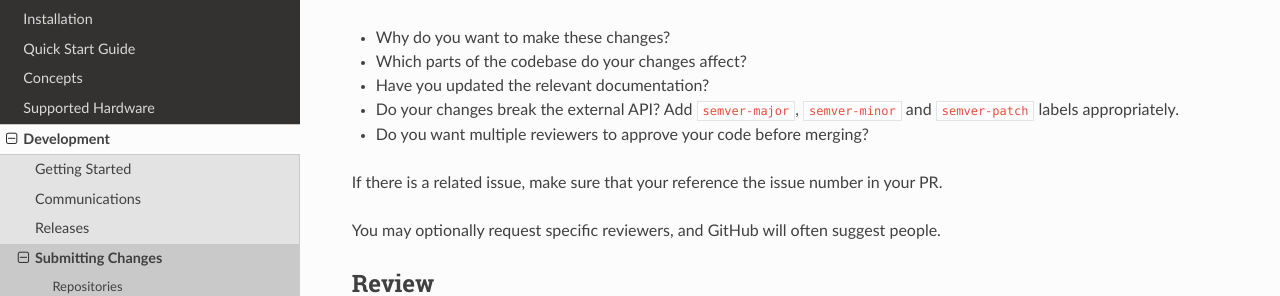
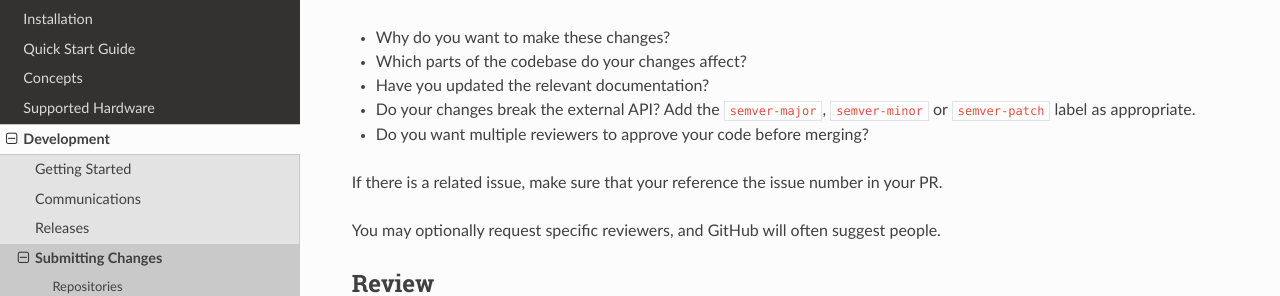
Before and after one commit to srobo/j5, a Sphinx documentation site: the page built from docs/development/submitting-changes.rst, in a window 1280 px wide and 900 px high, scrolled down 800 px. Shown: the part 158-454 px from the top of the window. Built offline with Sphinx 7.4.7 and the Read the Docs theme 2.0.0, drawn with Linux system fonts in a browser that asks for light colours; pages that are not in the unit, such as notebooks, are missing from menus.

Commit message:
Better grammar in PR template
Co-authored-by: James Seden Smith <sedders123@gmail.com>

```diff
--- a/docs/development/submitting-changes.rst
+++ b/docs/development/submitting-changes.rst
@@ -44,7 +44,7 @@ When making your PR, consider the following:
 * Why do you want to make these changes?
 * Which parts of the codebase do your changes affect?
 * Have you updated the relevant documentation?
-* Do your changes break the external API? Add ``semver-major``, ``semver-minor`` and ``semver-patch`` labels appropriately.
+* Do your changes break the external API? Add the ``semver-major``, ``semver-minor`` or ``semver-patch`` label as appropriate.
 * Do you want multiple reviewers to approve your code before merging?
 
 If there is a related issue, make sure that your reference the issue number in your PR.
```
